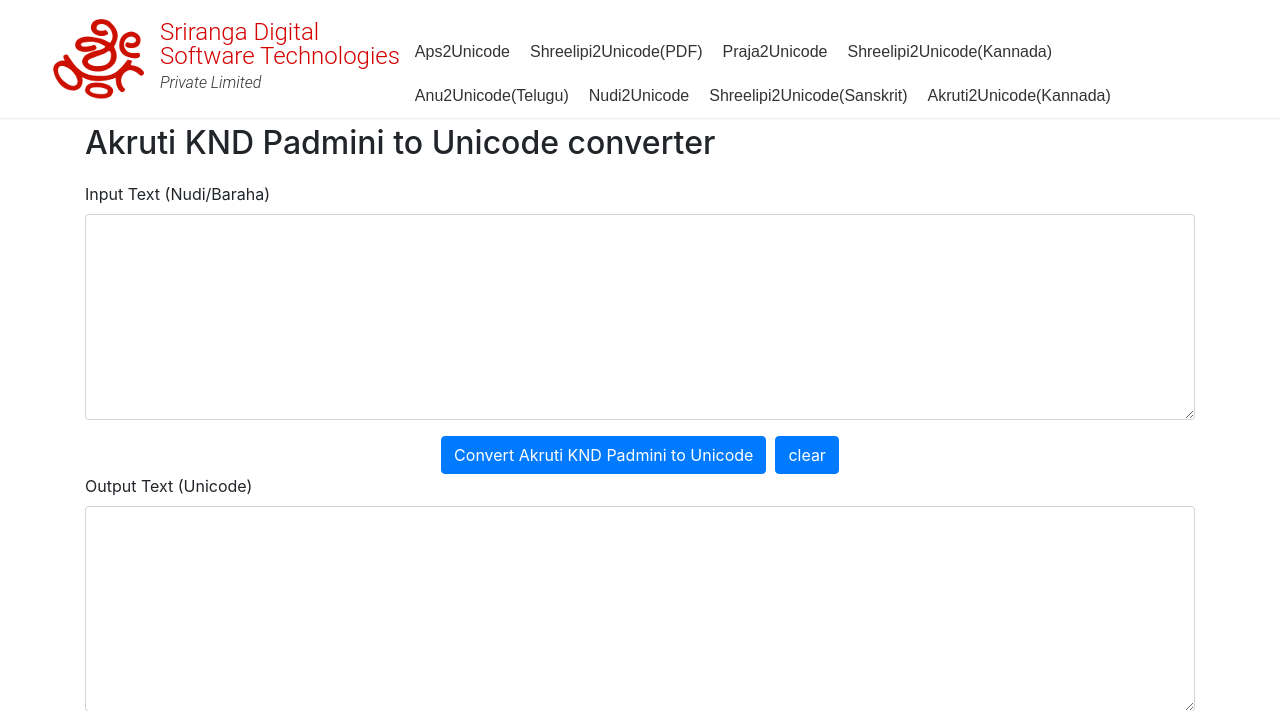
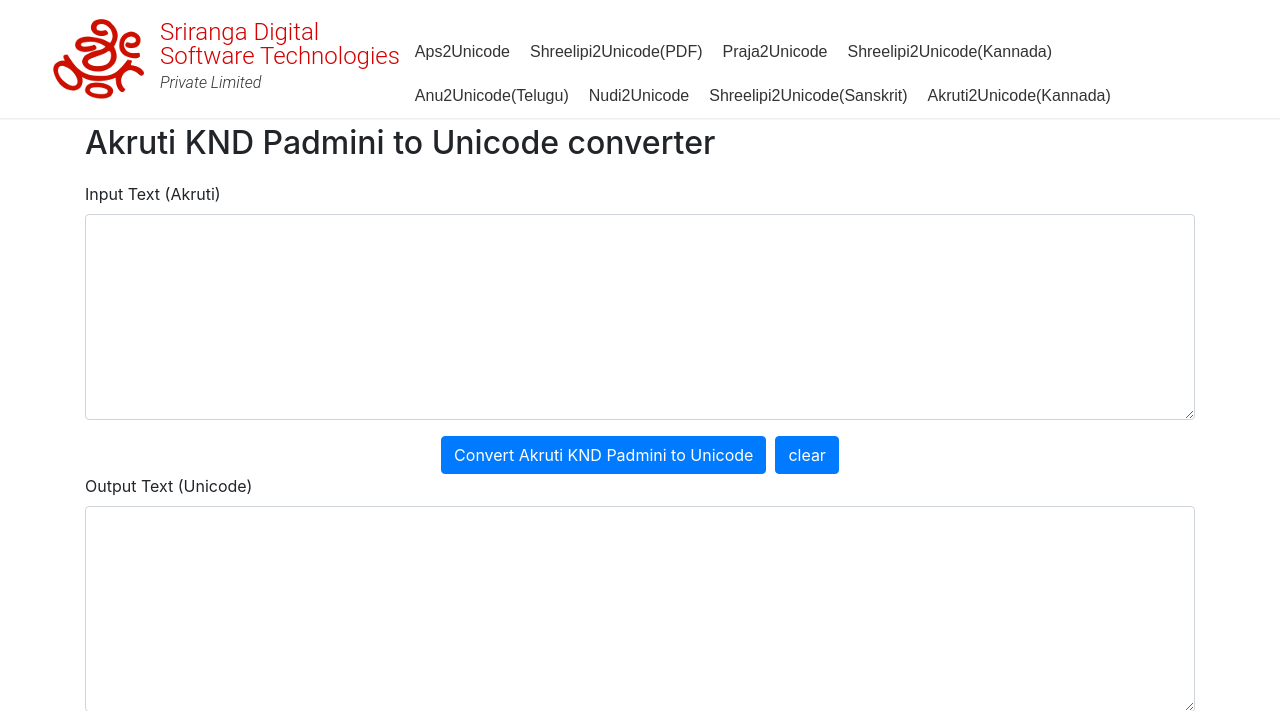
Before and after one commit to SrirangaDigital/converters, a PHP site: page /akruti2Unicode.php in a window 1280 px wide. Shown: the top 711 px of the page. Run offline with PHP 8.4, Linux system fonts and the light colour scheme; some libraries are stand-ins or nearby versions.

Commit message:
typo fixed

```diff
--- a/akruti2Unicode.php
+++ b/akruti2Unicode.php
@@ -68,7 +68,7 @@
             <div class="col-md-12">
                 <form action="akruti2Unicode.php" method="POST">
                     <div class="form-group">
-                        <label for="inputtext">Input Text (Nudi/Baraha)</label>
+                        <label for="inputtext">Input Text (Akruti)</label>
                         <textarea class="form-control" id="inputtext" name="inputtext" rows="8"><?php if(isset($_POST['inputtext'])){ echo $_POST['inputtext'];} ?></textarea>
                     </div>
                     <div class="text-center">
```
